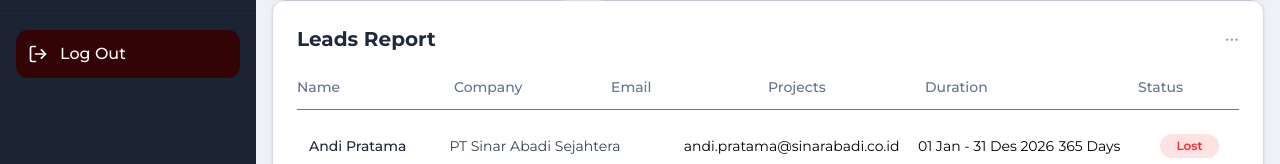
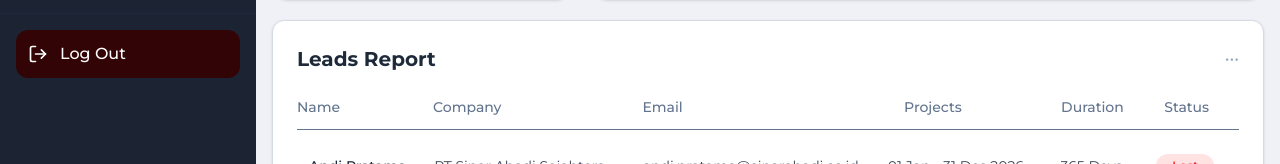
Before and after one commit to hannhz/VueCRM-MG26, a Vue app: page /dashboard in a window 1280 px wide. Shown: the part 636-800 px from the top of the page. Built offline with nearby package versions, Linux system fonts and the light colour scheme.

Commit message:
update tanggal 18 februari 2026

```diff
--- a/src/components/carddb/leadsreport.vue
+++ b/src/components/carddb/leadsreport.vue
@@ -51,7 +51,6 @@ const statusClass = (status) => {
 
 <template>
   <div class="bg-white rounded-xl shadow-sm border border-outline p-6">
-
     <!-- Header -->
     <div class="flex items-center justify-between mb-6">
       <h2 class="text-xl font-bold text-gray-800">Leads Report</h2>
@@ -60,14 +59,14 @@ const statusClass = (status) => {
 
     <!-- Table Head -->
     <div
-      class="hidden md:grid grid-cols-6 text-sm text-slate-500 font-medium border-b pb-3"
+      class="hidden md:grid md:grid-cols-[1.3fr_2fr_2.5fr_1.4fr_0.8fr_1fr] text-sm text-slate-500 font-medium border-b pb-3 items-center"
     >
-      <span>Name</span>
-      <span>Company</span>
-      <span>Email</span>
-      <span>Projects</span>
-      <span>Duration</span>
-      <span class="text-center">Status</span>
+      <div>Name</div>
+      <div>Company</div>
+      <div>Email</div>
+      <div>Projects</div>
+      <div class="text-center">Duration</div>
+      <div class="text-center">Status</div>
     </div>
 
     <!-- Rows -->
@@ -76,21 +75,41 @@ const statusClass = (status) => {
         v-for="(lead, i) in leads"
         :key="i"
         :class="[
-          'grid md:grid-cols-[1.5fr_2.5fr_2.5fr_1.5fr_1fr_0.8fr] items-center py-3 px-3 rounded-xl text-sm',
-          i % 2 ? 'bg-slate-100/60' : ''
+          'grid md:grid-cols-[1.2fr_2fr_2.2fr_1.6fr_1fr_0.8fr] items-center py-3 px-3 rounded-xl text-sm',
+          i % 2 ? 'bg-slate-100/60' : '',
         ]"
       >
-        <div class="font-medium text-gray-800">{{ lead.name }}</div>
-        <div class="text-gray-700">{{ lead.company }}</div>
-        <div class="truncate">{{ lead.email }}</div>
-        <div>{{ lead.duration }}</div>
-        <div>{{ lead.days }}</div>
+        <!-- Name -->
+        <div class="font-medium text-gray-800 whitespace-nowrap">
+          {{ lead.name }}
+        </div>
 
+        <!-- Company -->
+        <div class="text-gray-700 truncate">
+          {{ lead.company }}
+        </div>
+
+        <!-- Email -->
+        <div class="truncate text-gray-700">
+          {{ lead.email }}
+        </div>
+
+        <!-- Projects -->
+        <div class="text-center whitespace-nowrap text-gray-700">
+          {{ lead.duration }}
+        </div>
+
+        <!-- Duration -->
+        <div class="text-center whitespace-nowrap text-gray-700">
+          {{ lead.days }}
+        </div>
+
+        <!-- Status -->
         <div class="flex justify-center">
           <span
             :class="[
               'px-4 py-1 rounded-full text-xs font-semibold',
-              statusClass(lead.status)
+              statusClass(lead.status),
             ]"
           >
             {{ lead.status }}
--- a/src/components/dashboard.vue
+++ b/src/components/dashboard.vue
@@ -28,7 +28,7 @@ import { RefreshCcw, Ellipsis } from "lucide-vue-next";
   <Summary></Summary>
 
   <!-- Deals and Activity -->
-  <div class="grid grid-cols-1 lg:grid-cols-[300px_1fr] gap-5">
+  <div class="grid grid-cols-1 lg:grid-cols-[300px_1fr] gap-5 mb-5">
     <Deals />
     <Activity />
   </div>
```
